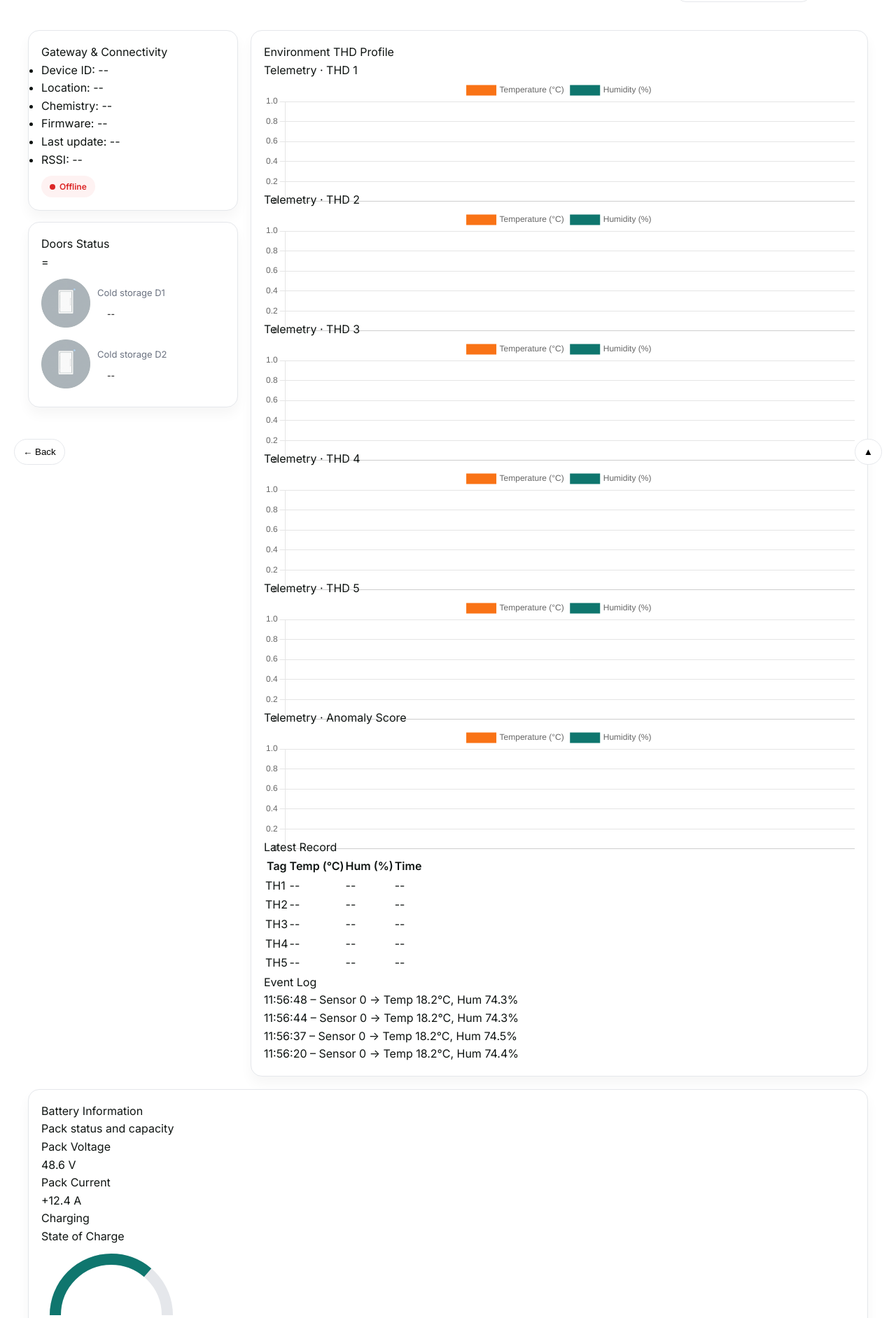
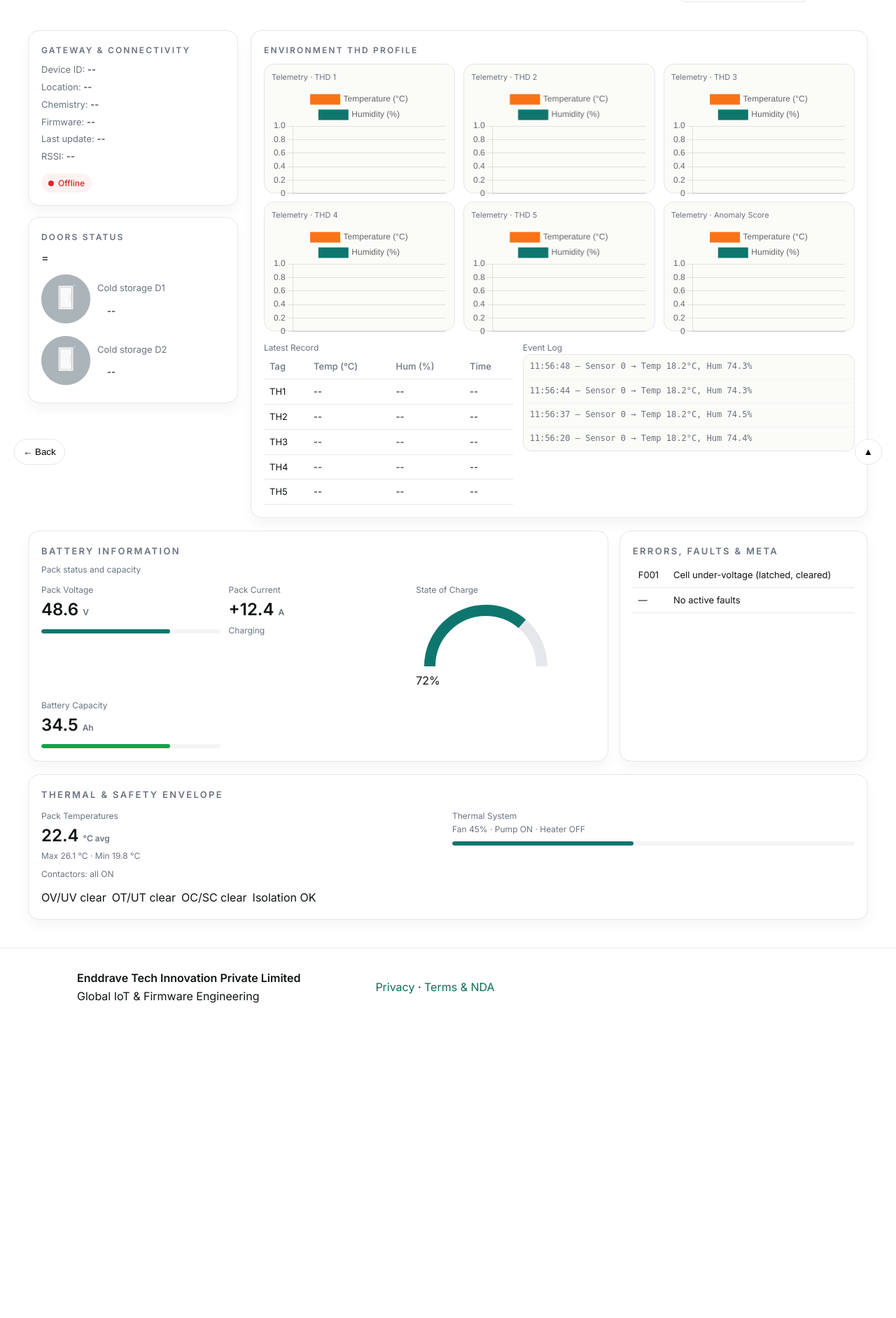
Before and after one commit to Enddrave/Enddrave, a PHP site: page /dashboard-cold-storage.html in a window 1280 px wide. Shown: the part 116-1999 px from the top of the page at 70% size. After the commit the page ends 1549 px from the top, so only its background shows below. Run offline with PHP 8.4, Linux system fonts and the light colour scheme; some libraries are stand-ins or nearby versions.

Commit message:
Update style-cold-storage.css

```diff
--- a/assets/css/style-cold-storage.css
+++ b/assets/css/style-cold-storage.css
@@ -6,7 +6,7 @@
   --text: #111827;
   --muted: #6b7280;
 
-  --blue: #2563eb;
+  --blue: #0f766e;
   --green: #16a34a;
   --orange: #ea580c;
   --amber: #d97706;
@@ -78,6 +78,12 @@
   gap: 16px;
 }
 
+.battery-row {
+  display: grid;
+  grid-template-columns: minmax(0, 2.1fr) minmax(260px, 0.9fr);
+  gap: 16px;
+}
+
 /* ===== CARD ===== */
 .card,
 .card-soft {
@@ -88,16 +94,60 @@
   padding: 16px 18px;
 }
 
-/* ===== DEVICE STATUS ===== */
+.card-soft {
+  box-shadow: 0 10px 22px rgba(15, 23, 42, 0.05);
+}
+
+.card-title {
+  font-size: 12px;
+  font-weight: 600;
+  letter-spacing: 0.18em;
+  text-transform: uppercase;
+  color: var(--muted);
+  margin-bottom: 8px;
+}
+
+.card-sub {
+  font-size: 12px;
+  color: var(--muted);
+}
+
+/* ===== SUMMARY ===== */
+.summary-value {
+  font-size: 28px;
+  font-weight: 600;
+}
+
+.summary-unit {
+  font-size: 13px;
+  color: var(--muted);
+}
+
+/* ===== DEVICE / GATEWAY STATUS ===== */
+.status-list {
+  list-style: none;
+  margin-top: 8px;
+  font-size: 13px;
+}
+
+.status-list li {
+  margin-bottom: 4px;
+}
+
+.status-label {
+  color: var(--muted);
+}
+
+/* Badge base */
 .badge {
   display: inline-flex;
   align-items: center;
   gap: 6px;
   font-size: 12px;
   margin-top: 10px;
-  padding: 6px 12px;
+  padding: 4px 10px;
   border-radius: 999px;
-  font-weight: 600;
+  font-weight: 500;
 }
 
 .badge-dot {
@@ -160,47 +217,161 @@
   color: var(--muted);
 }
 
-/* ========================= */
-/* 🔥 DOOR STATE — PILL UI */
-/* ========================= */
-
+/* ===== DOOR STATE — MATCH ONLINE / OFFLINE STYLE ===== */
 .door-state {
   display: inline-flex;
   align-items: center;
-  gap: 6px;
-  font-size: 12px;
-  font-weight: 600;
+  gap: 8px;
+  font-size: 13px;
+  font-weight: 500;
   padding: 6px 14px;
   border-radius: 999px;
-  margin-top: 4px;
+  margin-top: 6px;
+  color: #111827;
 }
 
-/* 🔴 OPEN */
+/* OPEN */
 .door-state.alert {
   background: #fef2f2;
-  color: var(--red);
 }
 
 .door-state.alert::before {
   content: "";
-  width: 8px;
-  height: 8px;
+  width: 10px;
+  height: 10px;
   border-radius: 50%;
-  background: var(--red);
+  background: #dc2626;
 }
 
-/* 🔵 CLOSED */
+/* CLOSED */
 .door-state.ok {
   background: #eff6ff;
-  color: var(--blue);
 }
 
 .door-state.ok::before {
   content: "";
-  width: 8px;
-  height: 8px;
+  width: 10px;
+  height: 10px;
   border-radius: 50%;
-  background: var(--blue);
+  background: #2563eb;
+}
+
+/* ===== TELEMETRY MINI CHARTS ===== */
+.env-grid {
+  display: grid;
+  grid-template-columns: repeat(auto-fit, minmax(220px, 1fr));
+  gap: 12px;
+  margin-top: 10px;
+}
+
+.env-mini {
+  background: #fbfbf7;
+  border-radius: 14px;
+  padding: 10px 10px 12px;
+  border: 1px solid var(--border);
+}
+
+.env-mini-title {
+  font-size: 11px;
+  color: var(--muted);
+  margin-bottom: 6px;
+}
+
+.telemetry-chart {
+  width: 100%;
+  height: 120px;
+  display: block;
+}
+
+.env-bottom {
+  display: grid;
+  grid-template-columns: 1.2fr minmax(0, 1.6fr);
+  gap: 14px;
+  margin-top: 14px;
+}
+
+/* ===== TABLE ===== */
+table {
+  width: 100%;
+  border-collapse: collapse;
+  font-size: 13px;
+}
+
+th,
+td {
+  padding: 7px 8px;
+  border-bottom: 1px solid var(--border);
+  text-align: left;
+}
+
+th {
+  color: var(--muted);
+  font-weight: 500;
+}
+
+/* ===== EVENT LOG ===== */
+.log-box {
+  padding-top: 0;
+  max-height: 214px;
+  overflow-y: auto;
+  border-radius: 12px;
+  background: #fbfbf7;
+  border: 1px solid var(--border);
+}
+
+.log-row {
+  padding: 7px 9px;
+  border-bottom: 1px solid #f3f4f6;
+  font-size: 12px;
+  color: var(--muted);
+  white-space: pre-wrap;
+  font-family: monospace;
+}
+
+/* ===== BATTERY INFO ===== */
+.section-title {
+  font-size: 13px;
+  font-weight: 600;
+  letter-spacing: 0.18em;
+  text-transform: uppercase;
+  color: var(--muted);
+  margin-bottom: 6px;
+}
+
+.section-sub {
+  font-size: 12px;
+  color: var(--muted);
+  margin-bottom: 10px;
+}
+
+.grid-small {
+  display: grid;
+  grid-template-columns: repeat(auto-fit, minmax(210px, 1fr));
+  gap: 12px;
+  margin-top: 10px;
+}
+
+.value {
+  font-size: 24px;
+  font-weight: 600;
+}
+
+.unit {
+  font-size: 12px;
+  color: var(--muted);
+}
+
+.bar {
+  height: 6px;
+  background: #f3f4f6;
+  border-radius: 999px;
+  overflow: hidden;
+  margin-top: 8px;
+}
+
+.fill {
+  height: 100%;
+  border-radius: 999px;
 }
 
 /* ===== RESPONSIVE ===== */
```
Also changed, not shown: other parts of assets/css/style-cold-storage.css (+58 -10 lines).
